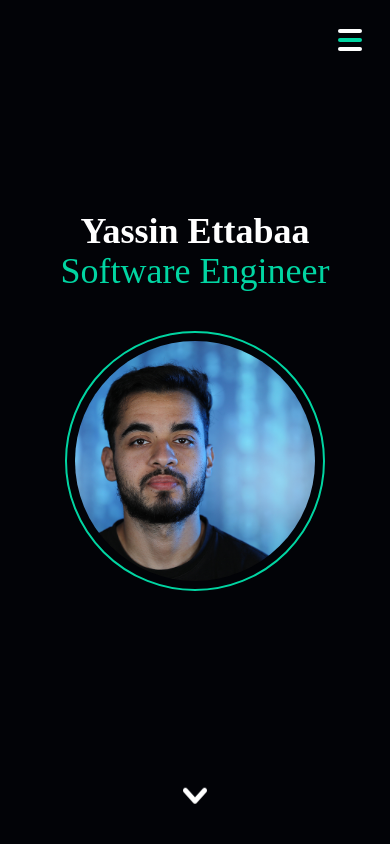
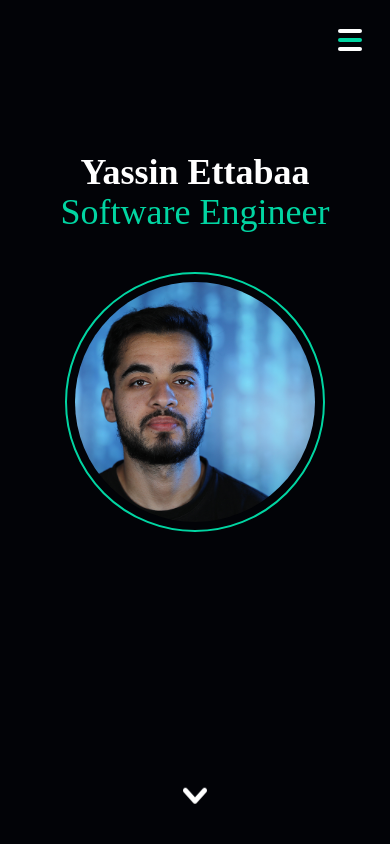
Before and after one commit to yettabaa/Portfolio, a React (Vite) app: page / in a window 390 px wide. Shown: the top 844 px of the page. Built offline with nearby package versions, Linux system fonts and the light colour scheme; no server answers.

Commit message:
adapt padding top on home

```diff
--- a/src/pages/home.tsx
+++ b/src/pages/home.tsx
@@ -10,7 +10,7 @@ const Home : React.FC = () => {
     return (
         <div className='flex flex-col items-center'>
             <Header />
-            <div className='h-screen flex flex-col items-center pt-[25vh] gap-10 z-0'>
+            <div className='h-screen flex flex-col items-center pt-[18vh] sm:pt-[25vh] gap-10 z-0'>
                 <div className='flex flex-col items-center '>
                     <div className='text-4xl font-bold font-merriweather'>Yassin Ettabaa</div>
                     <div className='text-4xl font-medium font-merriweather text-_green'>
```
